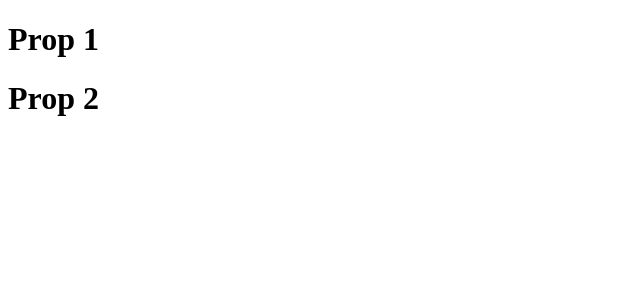
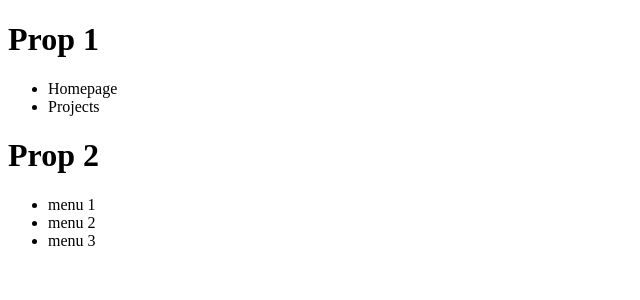
Before and after one commit to marcuspereiradev/gostack_frontend, a React app: page / in a window 1280 px wide. Shown: the top 300 px of the page, without its empty margins (0-640 px from the left). Built offline with nearby package versions, Linux system fonts and the light colour scheme.

Commit message:
props children

```diff
--- a/src/App.js
+++ b/src/App.js
@@ -5,8 +5,19 @@ import Header from "./components/Header";
 const App = () => {
   return (
     <>
-      <Header title="Prop 1" />
-      <Header title="Prop 2" />
+      <Header title="Prop 1">
+        <ul>
+          <li>Homepage</li>
+          <li>Projects</li>
+        </ul>
+      </Header>
+      <Header title="Prop 2">
+        <ul>
+          <li>menu 1</li>
+          <li>menu 2</li>
+          <li>menu 3</li>
+        </ul>
+      </Header>
     </>
   );
 };
--- a/src/components/Header.js
+++ b/src/components/Header.js
@@ -1,9 +1,11 @@
 import React from "react";
 
-const Header = ({ title }) => {
+const Header = ({ title, children }) => {
   return (
     <header>
       <h1>{title}</h1>
+
+      {children}
     </header>
   );
 };
```
